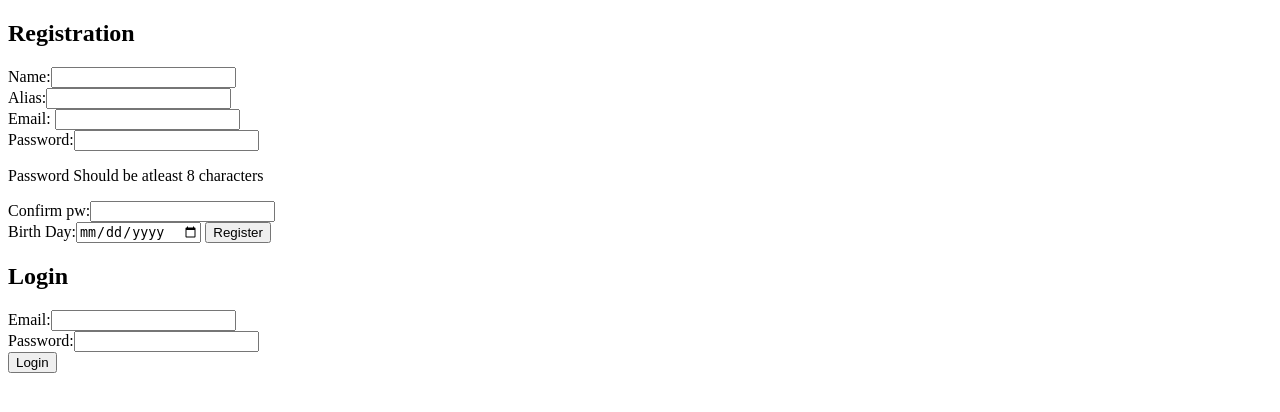
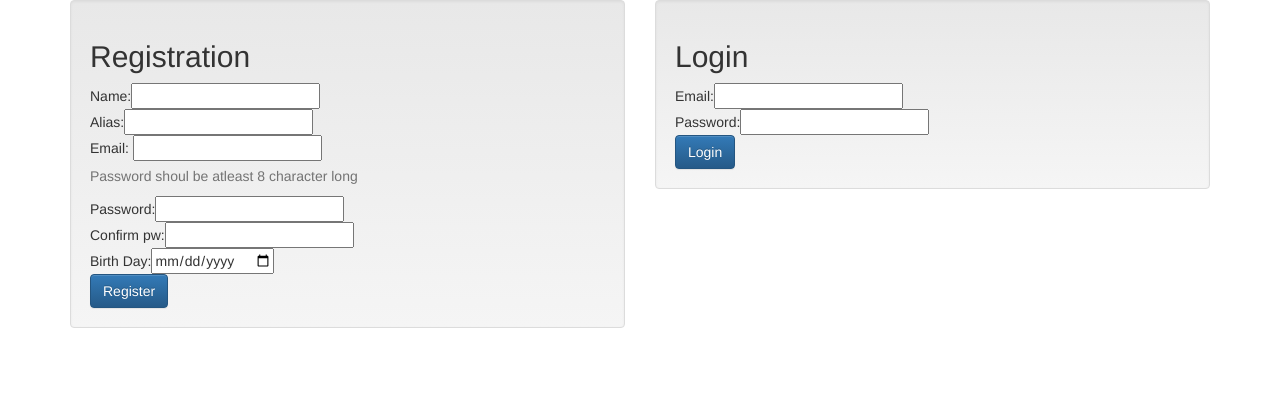
Before and after one commit to ShruthaGandla/quoterepo, a Django app: page / in a window 1280 px wide. Shown: the top 412 px of the page. Run offline with Django 3.2, Linux system fonts and the light colour scheme; parts of the project's set-up code (start-up, migrations or seed data) failed here and were passed over; some libraries are stand-ins or nearby versions.

Commit message:
second commit with css

```diff
--- a/apps/first_app/models.py
+++ b/apps/first_app/models.py
@@ -37,7 +37,7 @@ class UserManager(models.Manager):
     def createQuoteLogic(self,quotedBy,message):
         errormessages =[]
         if not quotedBy or len(quotedBy)<4:
-            errormessages.append("quted by field Should contain only alphabets atleast 4")
+            errormessages.append("quoted by field Should contain only alphabets atleast 4")
         if not message or len(message)<11 :
             errormessages.append("Message should contain atleast 10 characters and cannot be empty")
         if not errormessages:
--- a/apps/first_app/templates/first_app/index.html
+++ b/apps/first_app/templates/first_app/index.html
@@ -3,6 +3,22 @@
   <head>
     <meta charset="utf-8">
     <title>Login and Registration</title>
+    <meta http-equiv="X-UA-Compatible" content="IE=edge">
+    <meta name="viewport" content="width=device-width, initial-scale=1">
+      <!-- Latest compiled and minified CSS -->
+    <link rel="stylesheet" href="https://maxcdn.bootstrapcdn.com/bootstrap/3.3.7/css/bootstrap.min.css" integrity="sha384-BVYiiSIFeK1dGmJRAkycuHAHRg32OmUcww7on3RYdg4Va+PmSTsz/K68vbdEjh4u" crossorigin="anonymous">
+
+    <!-- Optional theme  -->
+    <link rel="stylesheet" href="https://maxcdn.bootstrapcdn.com/bootstrap/3.3.7/css/bootstrap-theme.min.css" integrity="sha384-rHyoN1iRsVXV4nD0JutlnGaslCJuC7uwjduW9SVrLvRYooPp2bWYgmgJQIXwl/Sp" crossorigin="anonymous">
+
+    <!-- HTML5 shim and Respond.js for IE8 support of HTML5 elements and media queries -->
+      <!-- WARNING: Respond.js doesn't work if you view the page via file:// -->
+      <!--[if lt IE 9]>
+        <script src="https://oss.maxcdn.com/html5shiv/3.7.3/html5shiv.min.js"></script>
+        <script src="https://oss.maxcdn.com/respond/1.4.2/respond.min.js"></script>
+      <![endif]-->
+    <script src="https://ajax.googleapis.com/ajax/libs/jquery/2.1.3/jquery.min.js"></script>
+    <script src="https://maxcdn.bootstrapcdn.com/bootstrap/3.3.7/js/bootstrap.min.js" integrity="sha384-Tc5IQib027qvyjSMfHjOMaLkfuWVxZxUPnCJA7l2mCWNIpG9mGCD8wGNIcPD7Txa" crossorigin="anonymous"></script>
   </head>
   <body>
     {% if messages %}
@@ -12,26 +28,48 @@
         {% endfor %}
 
     {% endif %}
+    <div class="container">
+      <div class="row">
+        <div class="col-md-6">
+          <div class="well">
             <h2>Registration</h2>
             <form action="/registration" method="post">
               {% csrf_token %}
               Name:<input type="text" name="name"><br>
               Alias:<input type="text" name="alias"><br>
               Email: <input type="text" name="email"><br>
+              <p class="help-block">Password shoul be atleast 8 character long</p>
               Password:<input type="password" name="password"><br>
-      <p>Password Should be atleast 8 characters</p>
               Confirm pw:<input type="password" name="confirm_password"><br>
-      Birth Day:<input type="date" name="birthday">
-      <input type="submit" value="Register">
+              Birth Day:<input type="date" name="birthday"><br>
+              <input type="submit" value="Register" class="btn btn-primary">
             </form>
+
+          </div>
+
+        </div>
+        <div class="col-md-6">
+          <div class="well">
             <h2>Login</h2>
             <form action="/login" method="post">
               {% csrf_token %}
               Email:<input type="text" name="email"><br>
               Password:<input type="password" name="password"><br>
-      <input type="submit" value="Login">
+              <input type="submit" value="Login" class="btn btn-primary">
 
             </form>
 
+          </div>
+
+        </div>
+
+      </div>
+
+    </div>
+
+
+
+
+
   </body>
 </html>
```
Also changed, not shown: apps/first_app/static/first_app/css/indexstyle.css (added, +9 -0 lines), apps/first_app/templates/first_app/quotes.html (+55 -6 lines), db.sqlite3. Lines whose indentation alone changed are shown as unchanged.
